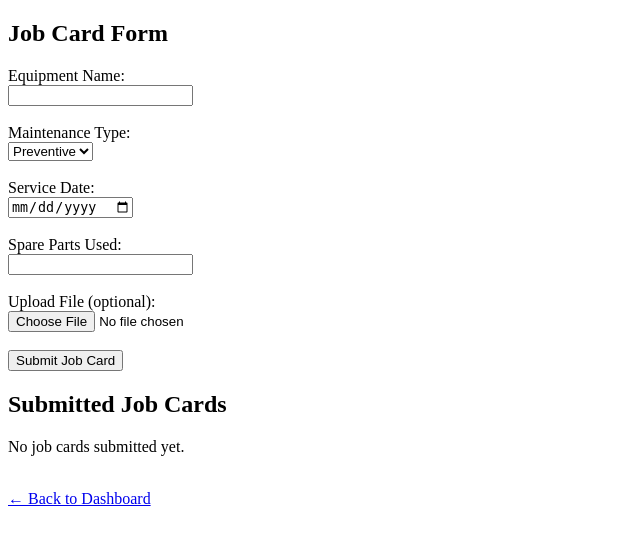
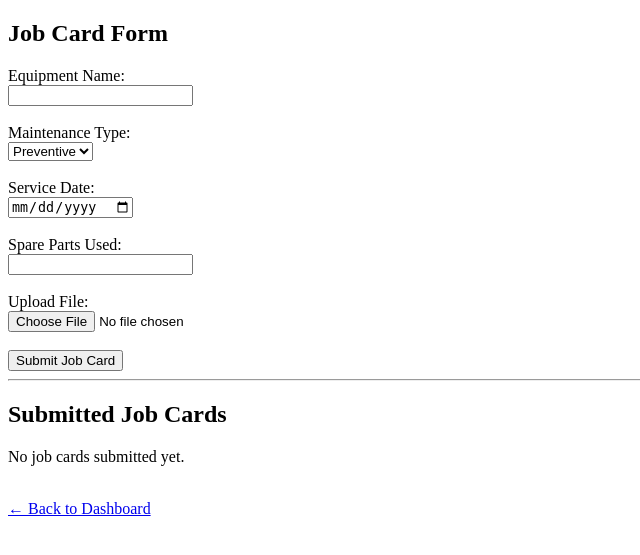
Before and after one commit to biomedlink96/biomedlink, a FastAPI app: template backend/templates/jobcard.html in a window 1280 px wide. Shown: the top 555 px of the page, without its empty margins (0-640 px from the left). Run offline with FastAPI, Linux system fonts and the light colour scheme; the template is opened without the code that fills it, so the values that code supplies are empty.

Commit message:
Update jobcard.html

```diff
--- a/backend/templates/jobcard.html
+++ b/backend/templates/jobcard.html
@@ -3,14 +3,14 @@
 <head>
   <title>Job Card - Biomedlink</title>
   <style>
-    table { border-collapse: collapse; width: 100%; margin-top: 40px; }
+    table { border-collapse: collapse; width: 100%; }
     th, td { padding: 8px 12px; border: 1px solid #ccc; }
     th { background-color: #f2f2f2; }
   </style>
 </head>
 <body>
+
   <h2>Job Card Form</h2>
-
   <form method="post" action="/submit-jobcard" enctype="multipart/form-data">
     <label>Equipment Name:</label><br>
     <input type="text" name="equipment_name" required><br><br>
@@ -27,14 +27,15 @@
     <label>Spare Parts Used:</label><br>
     <input type="text" name="spare_parts_used"><br><br>
 
-    <label>Upload File (optional):</label><br>
+    <label>Upload File:</label><br>
     <input type="file" name="file"><br><br>
 
     <button type="submit">Submit Job Card</button>
   </form>
 
+  <hr>
+
   <h2>Submitted Job Cards</h2>
-
   {% if jobcards %}
     <table>
       <thead>
```
